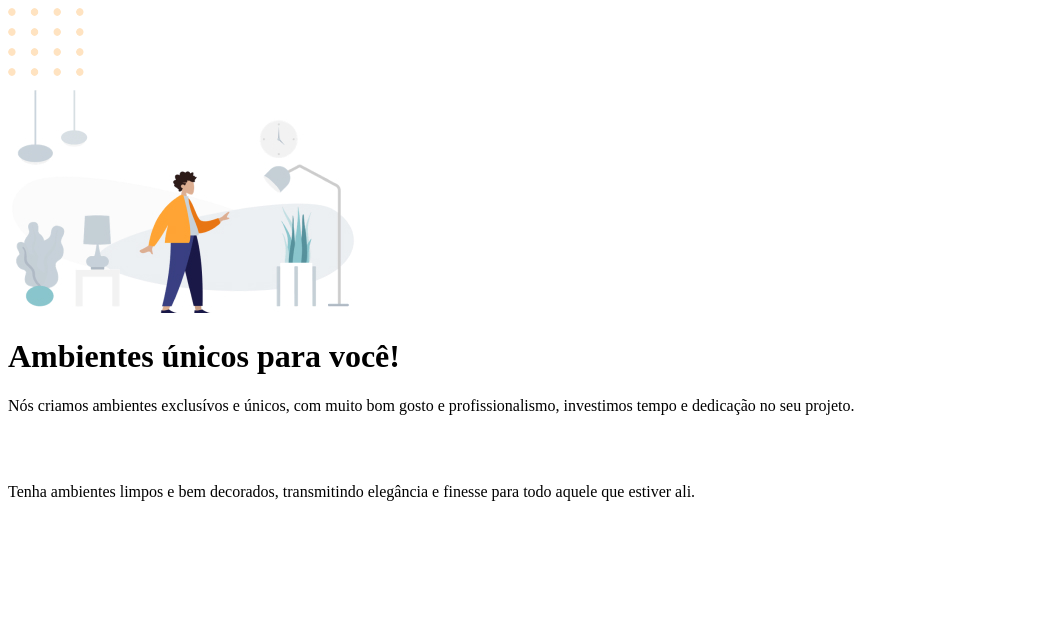
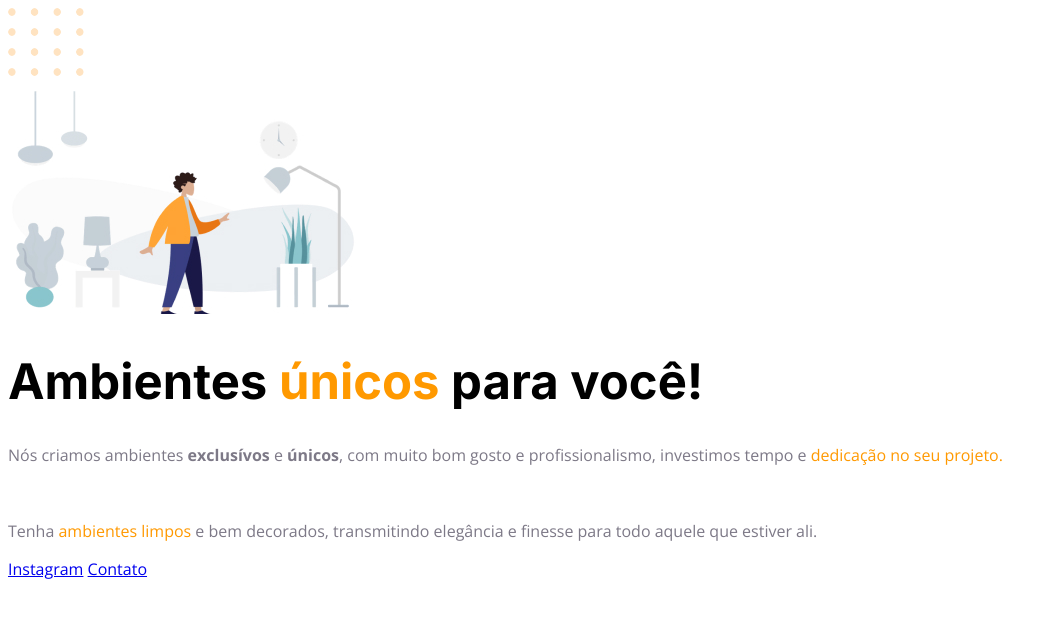
Before and after one commit to LucasFCdev/Explore-html, a plain HTML site: page Index.html in a window 1280 px wide. Shown: the whole page, without its empty margins (0-1057 px from the left). Drawn offline with nearby package versions, Linux system fonts and the light colour scheme.

Commit message:
Incio da estilização

```diff
--- a/Index.html
+++ b/Index.html
@@ -4,6 +4,14 @@
     <meta charset="UTF-8">
     <meta name="viewport" content="width=device-width, initial-scale=1.0">
     <title>Document</title>
+    <link rel="stylesheet" href="style.css">
+
+    <link rel="preconnect" href="https://fonts.googleapis.com">
+    <link rel="preconnect" href="https://fonts.gstatic.com" crossorigin>
+
+    <link href="https://fonts.googleapis.com/css2?family=Inter:wght@400;700&family=Open+Sans:wght@400;700&display=swap" rel="stylesheet">
+
+
 </head>
 <body>
     <img src="Imagens/balls.svg" alt="Imagem de bolinhas">
@@ -11,19 +19,19 @@
     <div id="hero">
 
         <img src="Imagens/img1.jpg" alt="Pessoa de camisa amarela">
-        <h1>Ambientes únicos para você!</h1>
+        <h1>Ambientes <span>únicos</span> para você!</h1>
             <p>
-                Nós criamos ambientes exclusívos e únicos, com muito bom gosto e profissionalismo, investimos tempo e dedicação no seu projeto.
+                Nós criamos ambientes <strong>exclusívos</strong> e <strong>únicos</strong>, com muito bom gosto e profissionalismo, investimos tempo e <span>dedicação no seu projeto.</span>
             </p>
             <br>
-            <br>
             <p>
-                Tenha ambientes limpos e bem decorados, transmitindo elegância  e finesse para todo aquele que estiver ali.
+                Tenha <span>ambientes limpos</span> e bem decorados, transmitindo elegância  e finesse para todo aquele que estiver ali.
             </p>
     </div>
 
     <div id="footer">
-
+        <a href="https://www.instagram.com/fcoelholucas/">Instagram</a>
+        <a href="mailto:contato@teste.com.br">Contato</a>
     </div>
 
 
--- /dev/null
+++ b/style.css
@@ -0,0 +1,13 @@
+h1{
+    font-family: 'Inter', sans-serif;
+    font-size: 49px;
+}
+body{
+    font-family: 'Open Sans', sans-serif;
+}
+span{
+    color:#FF9900;
+}
+p{
+    color: #7D7987;
+}
```
